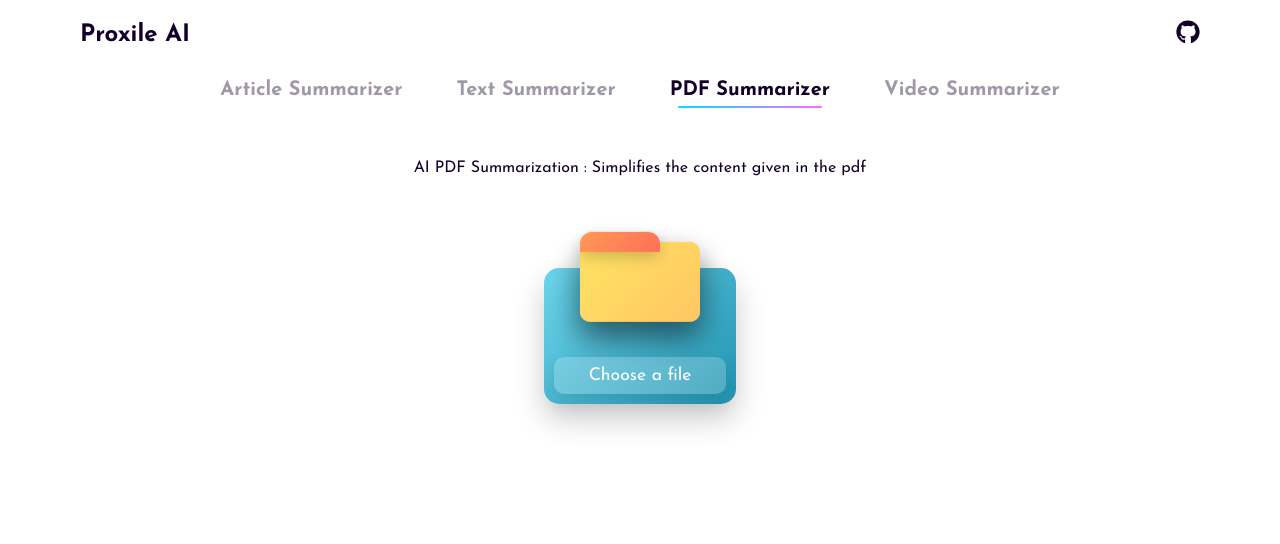
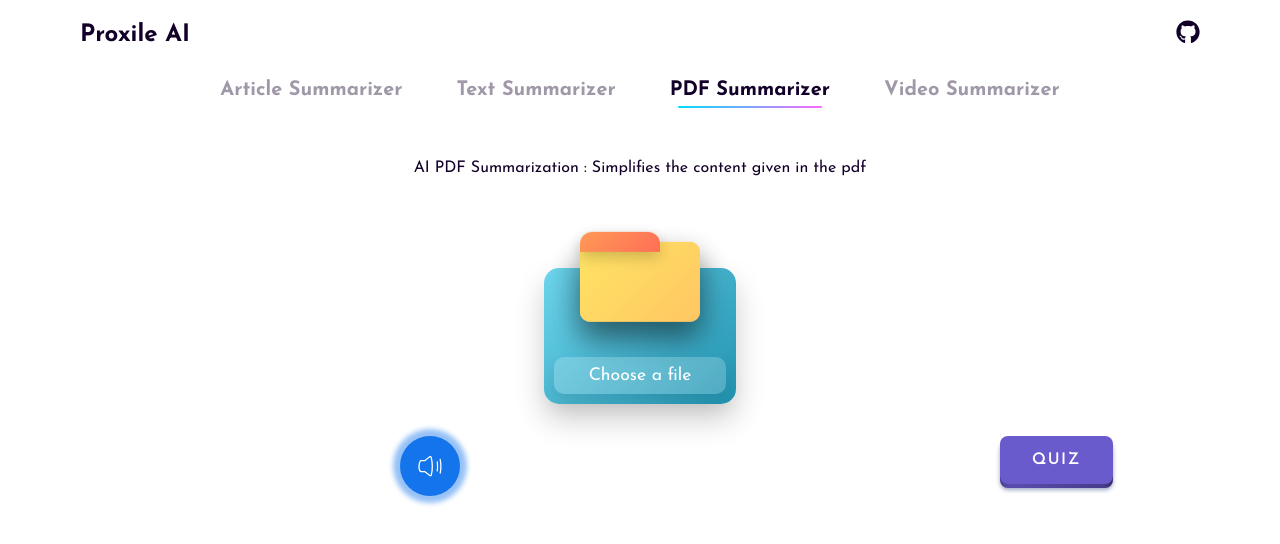
Before and after one commit to bishalsaraniah/Proxile-AI, a React (Vite) app in the folder frontend/: page /appinterface/pdfsummarizer in a window 1280 px wide. Shown: the top 544 px of the page. Built offline with nearby package versions, Linux system fonts and the light colour scheme.

Commit message:
update 5

```diff
--- a/frontend/src/pages/app/Subpages/Pdfsummarizer.jsx
+++ b/frontend/src/pages/app/Subpages/Pdfsummarizer.jsx
@@ -1,6 +1,8 @@
 import React, { useState } from 'react';
 import './pdf.css';
 import './main.css';
+import TextToSpeech from '../../../Components/TextToSpeech/TextToSpeech';
+import QuizGenerator from '../../../Components/QuizGenerator/QuizGenerator';
 
 // function Pdfsummarizer({ onFileUpload }) {
 //   const handleFileChange = (event) => {
@@ -8,17 +10,16 @@ import './main.css';
 //     onFileUpload(file);
 //   };
 
-  function Pdfsummarizer({}) {
-    const handleFileChange = (event) => {
-      const file = event.target.files[0];
-      onFileUpload(file);
-    };
+const Pdfsummarizer = () => {
+  // const handleFileChange = (event) => {
+  //     const file = event.target.files[0];
+  //     onFileUpload(file);
+  //   };
+
 
   return (
-    // <div className='upload'>
-    //   <input type="file" accept="application/pdf" onChange={handleFileChange} />
-    // </div>
         /* From Uiverse.io by 3bdel3ziz-T */
+    <>
       <div className="itiscenter">
         <div className="containers">
           <div className="folder">
@@ -34,9 +35,11 @@ import './main.css';
             </label>
         </div>
       </div>
-
+      <TextToSpeech/>
+      <QuizGenerator/>
+    </>
   );
-}
+};
 
 
-export default Pdfsummarizer;
+export default Pdfsummarizer
```
Also changed, not shown: frontend/src/pages/app/Subpages/Textsummarizer.jsx (line endings or trailing spaces), frontend/src/pages/app/Subpages/VideoSummarizer.jsx (indentation only), 3 other files (tests, documents, lock files or other folders). Lines whose indentation alone changed are shown as unchanged.
